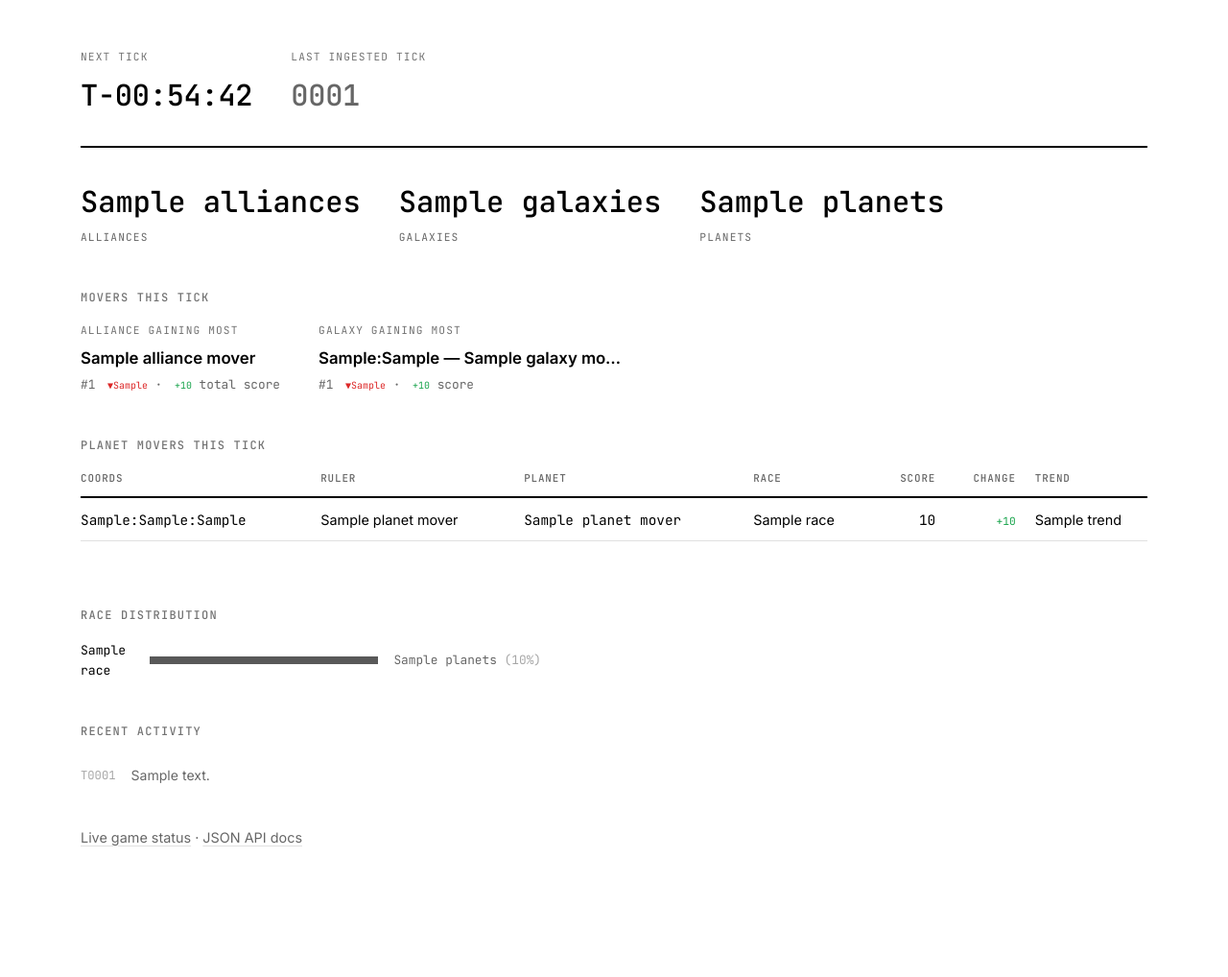
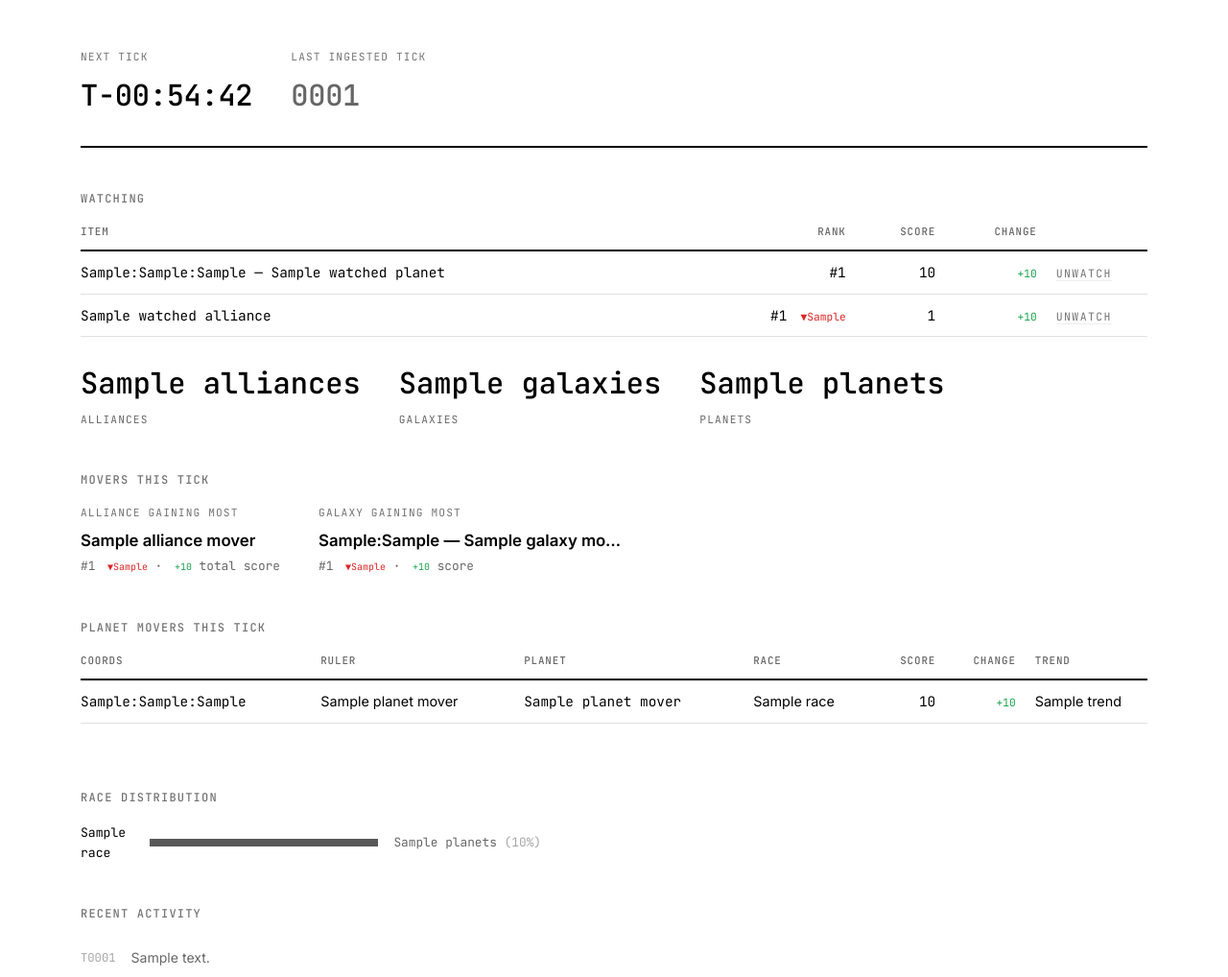
Before and after one commit to Um9i/BTK, a FastAPI app: template btk/api/templates/index.html in a window 1280 px wide. Shown: the part 199-1217 px from the top of the page at 96% size. Before the commit the page ends 1081 px from the top, so only its background shows below. Run offline with FastAPI, Linux system fonts and the light colour scheme; the template is opened without the code that fills it: most values are stand-ins (such as "Sample title", 1, 10 or a date in 2020); parts of the project's set-up code (start-up, migrations or seed data) failed here and were passed over.

Commit message:
feat: watchlist -- star planets/alliances, homepage Watching section
New watchlist table (polymorphic target_type/target_id, no FK -- same
tradeoff schema.sql already makes elsewhere rather than one table per
target kind). A single POST /web/watch toggle route backs a ★/☆ button
on planet/alliance detail pages and an inline unwatch on the homepage's
new Watching table, which ranks watched items against the full tick
(not just the watched subset) so the number means the same thing here
as on the item's own detail page.

Co-Authored-By: Claude Sonnet 5 <noreply@anthropic.com>
Claude-Session: https://claude.ai/code/session_012xXXKpoJVXbvW9RcKkuTYj

```diff
--- a/btk/api/routers/web.py
+++ b/btk/api/routers/web.py
@@ -212,6 +212,8 @@ async def index(
     race_distribution = []
     recent_feed = []
     you = None
+    watched_planets = []
+    watched_alliances = []
     if tick_row:
         counts["alliances"] = await conn.fetchval(
             "SELECT count(*) FROM alliance_stat WHERE tick_id = $1", tick_row["id"]
@@ -266,6 +268,45 @@ async def index(
         )
         if user is not None:
             you = await _you_panel(conn, user, round_row["id"], tick_row["id"], prev_tick_id)
+            # Ranked the same way as everywhere else -- over the FULL tick, not
+            # just the watched subset, so a watched planet's rank means the same
+            # thing here as it does on its own detail page.
+            watched_planets = await conn.fetch(
+                """
+                WITH ranked AS (
+                    SELECT planet_id, RANK() OVER (ORDER BY score DESC) AS rank
+                    FROM planet_stat WHERE tick_id = $2
+                )
+                SELECT p.id, ps.x, ps.y, ps.z, ps.planet_name, ps.ruler_name, ps.score,
+                       ranked.rank, (ps.score - prev.score) AS score_delta
+                FROM watchlist w
+                JOIN planet p ON p.id = w.target_id AND w.target_type = 'planet'
+                JOIN planet_stat ps ON ps.planet_id = p.id AND ps.tick_id = $2
+                JOIN ranked ON ranked.planet_id = p.id
+                LEFT JOIN planet_stat prev ON prev.planet_id = p.id AND prev.tick_id = $3
+                WHERE w.discord_user_id = $1
+                ORDER BY w.created_at
+                """,
+                user["discord_user_id"],
+                tick_row["id"],
+                prev_tick_id,
+            )
+            watched_alliances = await conn.fetch(
+                """
+                SELECT a.id, a.name, s.rank, s.total_score,
+                       (s.total_score - prev.total_score) AS score_delta,
+                       (s.rank - prev.rank) AS rank_delta
+                FROM watchlist w
+                JOIN alliance a ON a.id = w.target_id AND w.target_type = 'alliance'
+                JOIN alliance_stat s ON s.alliance_id = a.id AND s.tick_id = $2
+                LEFT JOIN alliance_stat prev ON prev.alliance_id = a.id AND prev.tick_id = $3
+                WHERE w.discord_user_id = $1
+                ORDER BY w.created_at
+                """,
+                user["discord_user_id"],
+                tick_row["id"],
+                prev_tick_id,
+            )
         if prev_tick_id:
             alliance_movers = await conn.fetch(
                 """
@@ -360,6 +401,8 @@ async def index(
             "race_distribution": race_distribution,
             "recent_feed": recent_feed,
             "you": you,
+            "watched_planets": watched_planets,
+            "watched_alliances": watched_alliances,
         },
     )
 
@@ -551,10 +594,18 @@ async def alliance_detail(
     show_comment_column = len(comment_values) > 1
     leading_cols = 4 + (1 if show_flags else 0)  # Coords, Planet, Ruler, Race[, Flags]
     trailing_cols = sum([show_amps, show_dists, show_nick, show_comment_column])
+    watching = False
+    if user is not None:
+        watching = await conn.fetchval(
+            "SELECT 1 FROM watchlist WHERE discord_user_id = $1 AND target_type = 'alliance' AND target_id = $2",
+            user["discord_user_id"],
+            alliance_id,
+        )
     return templates.TemplateResponse(
         request,
         "alliance_detail.html",
         {
+            "alliance_id": alliance_id,
             "name": name,
             "history": history,
             "size_trend": size_trend,
@@ -562,6 +613,7 @@ async def alliance_detail(
             "total_score_trend": total_score_trend,
             "total_value_trend": total_value_trend,
             "avg_score_delta": avg_score_delta,
+            "watching": bool(watching),
             "user": user,
             "intel_planets": intel_planets,
             "intel_coverage": intel_coverage,
@@ -1005,15 +1057,22 @@ async def planet_detail(
     # Scouting notes are player-submitted intel on other alliances, not
     # public data -- only shown to logged-in (Discord-verified) members.
     intel = None
+    watching = False
     if user is not None:
         intel = await conn.fetchrow(
             "SELECT nick, alliance, comment, amps, dists, defwhore FROM planet_intel WHERE planet_id = $1",
+            planet_id,
+        )
+        watching = await conn.fetchval(
+            "SELECT 1 FROM watchlist WHERE discord_user_id = $1 AND target_type = 'planet' AND target_id = $2",
+            user["discord_user_id"],
             planet_id,
         )
     return templates.TemplateResponse(
         request,
         "planet_detail.html",
         {
+            "planet_id": planet_id,
             "external_id": external_id,
             "history": history,
             "rank": rank,
@@ -1025,8 +1084,42 @@ async def planet_detail(
             "xp_trend": xp_trend,
             "user": user,
             "intel": intel,
+            "watching": bool(watching),
         },
     )
+
+
+@router.post("/web/watch")
+async def toggle_watch(
+    target_type: str = Form(...),
+    target_id: int = Form(...),
+    next: str = Form("/"),
+    conn: Connection = Depends(db_conn),
+    user: Record | None = Depends(current_user),
+):
+    """Star/unstar a planet or alliance for the homepage's Watching section. A logged-out
+    POST here (the button is only ever rendered for logged-in users, but a raw request
+    could still hit this) just bounces to login rather than erroring."""
+    if user is None:
+        return RedirectResponse(f"/login?next={next}", status_code=303)
+    if target_type not in ("planet", "alliance"):
+        raise HTTPException(status_code=400, detail="Invalid target_type")
+    existing = await conn.fetchval(
+        "SELECT id FROM watchlist WHERE discord_user_id = $1 AND target_type = $2 AND target_id = $3",
+        user["discord_user_id"],
+        target_type,
+        target_id,
+    )
+    if existing:
+        await conn.execute("DELETE FROM watchlist WHERE id = $1", existing)
+    else:
+        await conn.execute(
+            "INSERT INTO watchlist (discord_user_id, target_type, target_id) VALUES ($1, $2, $3)",
+            user["discord_user_id"],
+            target_type,
+            target_id,
+        )
+    return RedirectResponse(next or "/", status_code=303)
 
 
 @router.get("/login")
--- a/btk/api/templates/index.html
+++ b/btk/api/templates/index.html
@@ -58,6 +58,57 @@
         <span>Link your planet to see your own rank and score here &mdash; run <code>!link x:y:z</code> in Discord.</span>
     </div>
     {% endif %}
+</div>
+{% endif %}
+
+{% if watched_planets or watched_alliances %}
+<h2>Watching</h2>
+<div class="table-scroll">
+<table>
+    <thead>
+        <tr>
+            <th>Item</th>
+            <th class="num">Rank</th>
+            <th class="num">Score</th>
+            <th class="num">Change</th>
+            <th></th>
+        </tr>
+    </thead>
+    <tbody>
+        {% for p in watched_planets %}
+        <tr>
+            <td><a href="/web/planets/{{ p.id }}">{{ p.x }}:{{ p.y }}:{{ p.z }} &mdash; {{ p.ruler_name }}</a></td>
+            <td class="num">#{{ p.rank }}</td>
+            <td class="num">{{ "{:,}".format(p.score) }}</td>
+            <td class="num">{{ macros.delta(p.score_delta) }}</td>
+            <td class="nowrap">
+                <form action="/web/watch" method="post">
+                    <input type="hidden" name="target_type" value="planet">
+                    <input type="hidden" name="target_id" value="{{ p.id }}">
+                    <input type="hidden" name="next" value="/">
+                    <button type="submit" class="link-button">unwatch</button>
+                </form>
+            </td>
+        </tr>
+        {% endfor %}
+        {% for a in watched_alliances %}
+        <tr>
+            <td><a href="/web/alliances/{{ a.id }}">{{ a.name }}</a></td>
+            <td class="num">#{{ a.rank }} {{ macros.rank_change(a.rank_delta) }}</td>
+            <td class="num">{{ "{:,}".format(a.total_score) }}</td>
+            <td class="num">{{ macros.delta(a.score_delta) }}</td>
+            <td class="nowrap">
+                <form action="/web/watch" method="post">
+                    <input type="hidden" name="target_type" value="alliance">
+                    <input type="hidden" name="target_id" value="{{ a.id }}">
+                    <input type="hidden" name="next" value="/">
+                    <button type="submit" class="link-button">unwatch</button>
+                </form>
+            </td>
+        </tr>
+        {% endfor %}
+    </tbody>
+</table>
 </div>
 {% endif %}
 
```
Also changed, not shown: TODO.md (+6 -5 lines), btk/api/static/style.css (+34 -0 lines), btk/api/templates/alliance_detail.html (+11 -1 lines), btk/api/templates/planet_detail.html (+11 -1 lines), db/schema.sql (+16 -0 lines).
